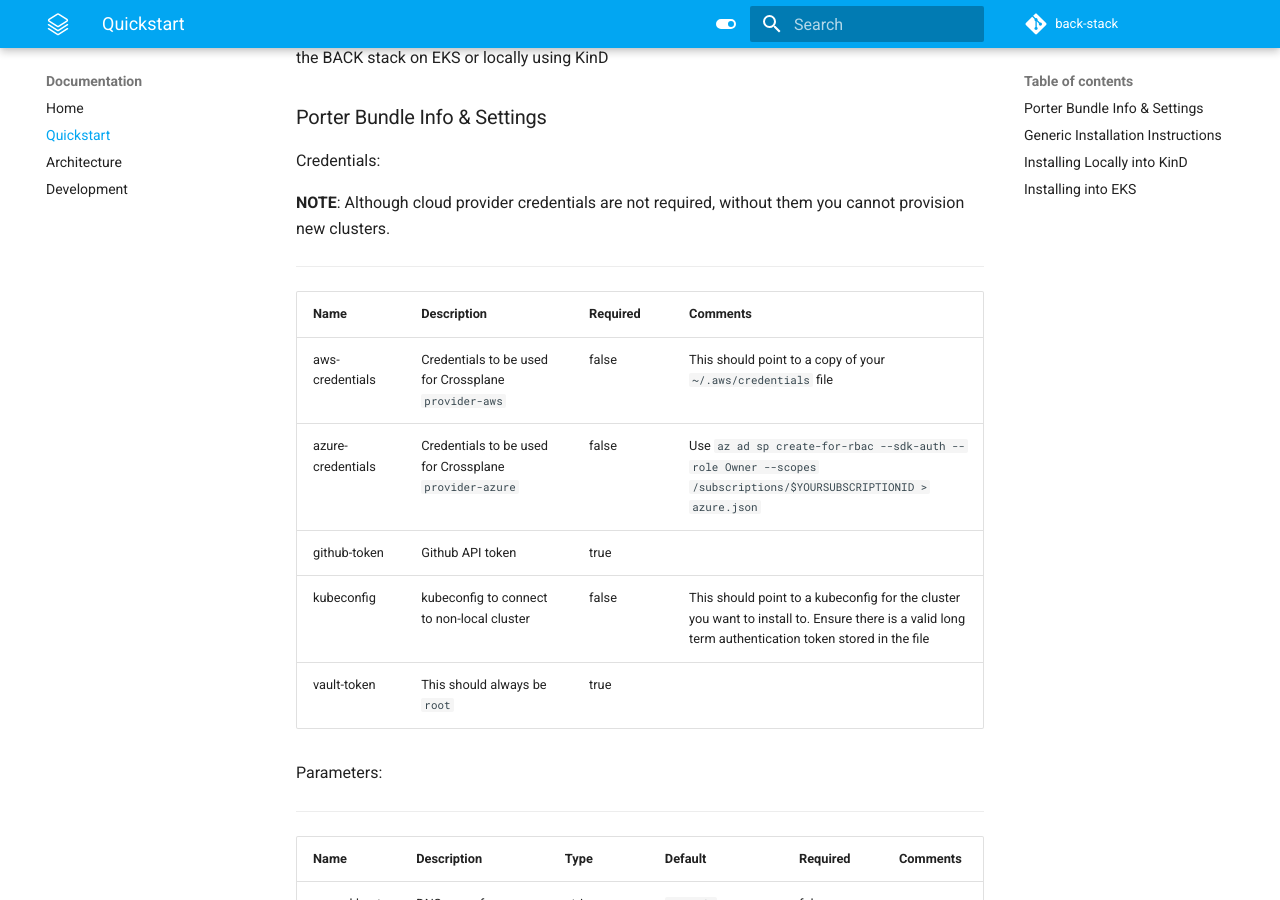
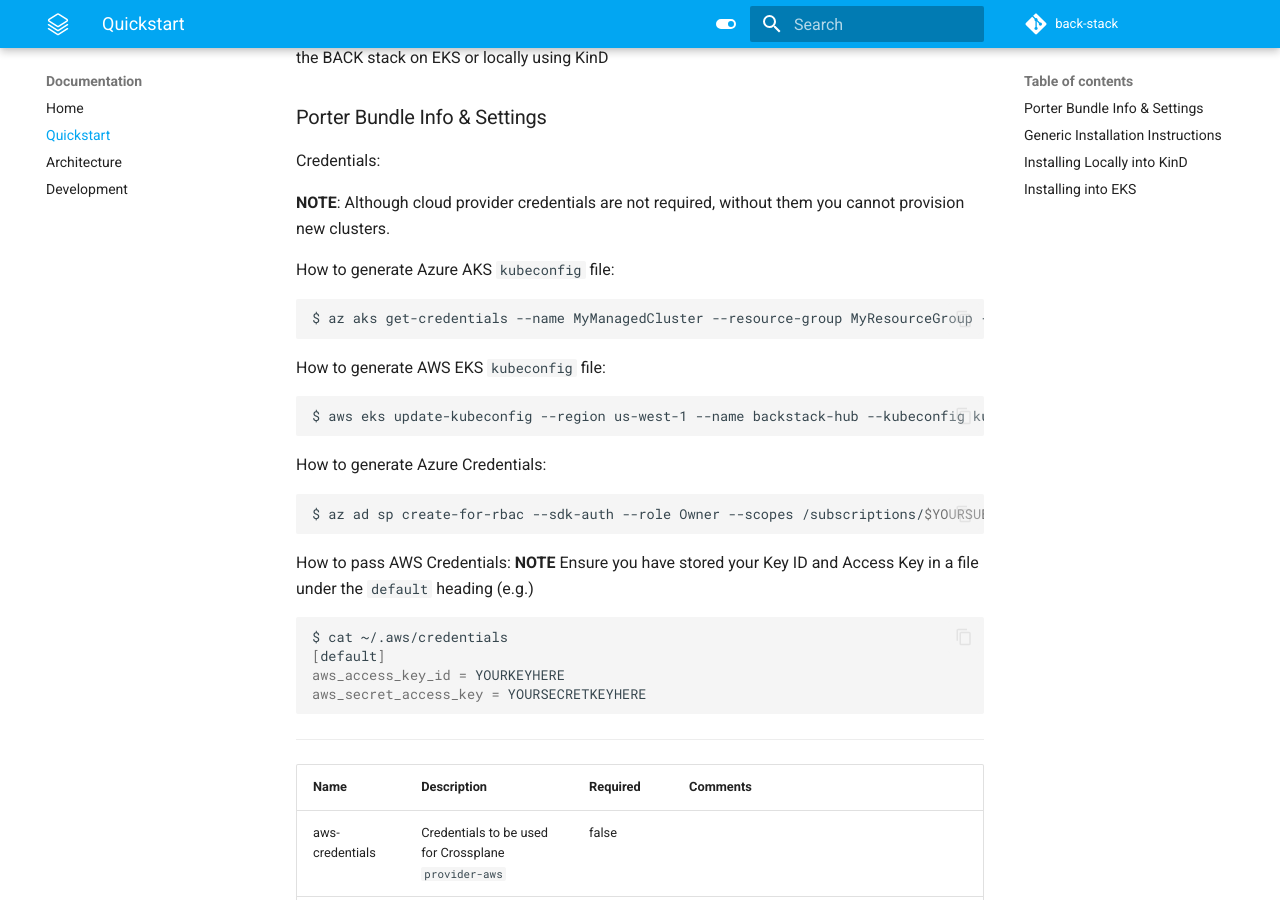
Before and after one commit to back-stack/backstack.dev, an MkDocs documentation site: the page built from docs/install.md, in a window 1280 px wide and 900 px high, scrolled down 250 px. Built offline with MkDocs 1.6.1 and Material for MkDocs 9.7.7, drawn with Linux system fonts in a browser that asks for light colours; the version menu is left out; some of the changed text lies outside the part shown.

````diff
--- a/docs/install.md
+++ b/docs/install.md
@@ -10,12 +10,40 @@ Credentials:
 
 **NOTE**: Although cloud provider credentials are not required, without them you cannot provision new clusters.
 
+How to generate Azure AKS `kubeconfig` file:
+
+```sh
+$ az aks get-credentials --name MyManagedCluster --resource-group MyResourceGroup --file kubeconfig-azure
+```
+
+How to generate AWS EKS `kubeconfig` file:
+
+```sh
+$ aws eks update-kubeconfig --region us-west-1 --name backstack-hub --kubeconfig kubeconfig-aws
+```
+
+How to generate Azure Credentials:
+
+```sh
+$ az ad sp create-for-rbac --sdk-auth --role Owner --scopes /subscriptions/$YOURSUBSCRIPTIONID > azure.json
+```
+
+How to pass AWS Credentials:
+**NOTE** Ensure you have stored your Key ID and Access Key in a file under the `default` heading (e.g.)
+
+```sh
+$ cat ~/.aws/credentials
+[default]
+aws_access_key_id = YOURKEYHERE
+aws_secret_access_key = YOURSECRETKEYHERE
+```
+
 ---
 
 | Name              | Description                                            | Required | Comments                                           |
 | ----------------- | ------------------------------------------------------ | -------- | -------------------------------------------------- |
-| aws-credentials   | Credentials to be used for Crossplane `provider-aws`   | false    | This should point to a copy of your `~/.aws/credentials` file |
-| azure-credentials | Credentials to be used for Crossplane `provider-azure` | false    | Use `az ad sp create-for-rbac --sdk-auth --role Owner --scopes /subscriptions/$YOURSUBSCRIPTIONID > azure.json` |
+| aws-credentials   | Credentials to be used for Crossplane `provider-aws`   | false    |                                                    |
+| azure-credentials | Credentials to be used for Crossplane `provider-azure` | false    |                                                    |
 | github-token      | Github API token                                       | true     |                                                    |
 | kubeconfig        | kubeconfig to connect to non-local cluster             | false    | This should point to a kubeconfig for the cluster you want to install to. Ensure there is a valid long term authentication token stored in the file |
 | vault-token       | This should always be `root`                           | true     |                                                    |
@@ -75,23 +103,7 @@ $ porter installations output show kubeconfig-external -i back-stack > ~/.kube/c
 -  local `kubeconfig` file to connect to the cluster
 
 1.  Install porter (see above)
-2.  Generate the credentials config, specifying the path to the `kubeconfig` file
-    1.  Generate an AWS kubeconfig file using the `aws` cli
-
-    ```sh
-    $ aws eks update-kubeconfig --region $YOUR-REGION --name $YOUR-EKS-CLUSTER --kubeconfig ~/.kube/config-porter
-    ```
-
-    2. During credentials generation please pass in the file path you chose in the above step (`~/.kube/config-porter`)
-    **NOTE** Ensure you have stored your Key ID and Access Key in a file under the `default` heading (e.g.)
-
-    ```sh
-    $ cat ~/.aws/credentials
-    [default]
-    aws_access_key_id = YOURKEYHERE
-    aws_secret_access_key = YOURSECRETKEYHERE
-    ```
-    During credentials generation, please pass the file in as a File Path
+2.  Generate the credentials config, specifying the path to the `kubeconfig-aws` file
 
     ```sh
     $ porter credentials generate back-stack-cloud-creds --reference ghcr.io/back-stack/showcase-bundle:latest
````
